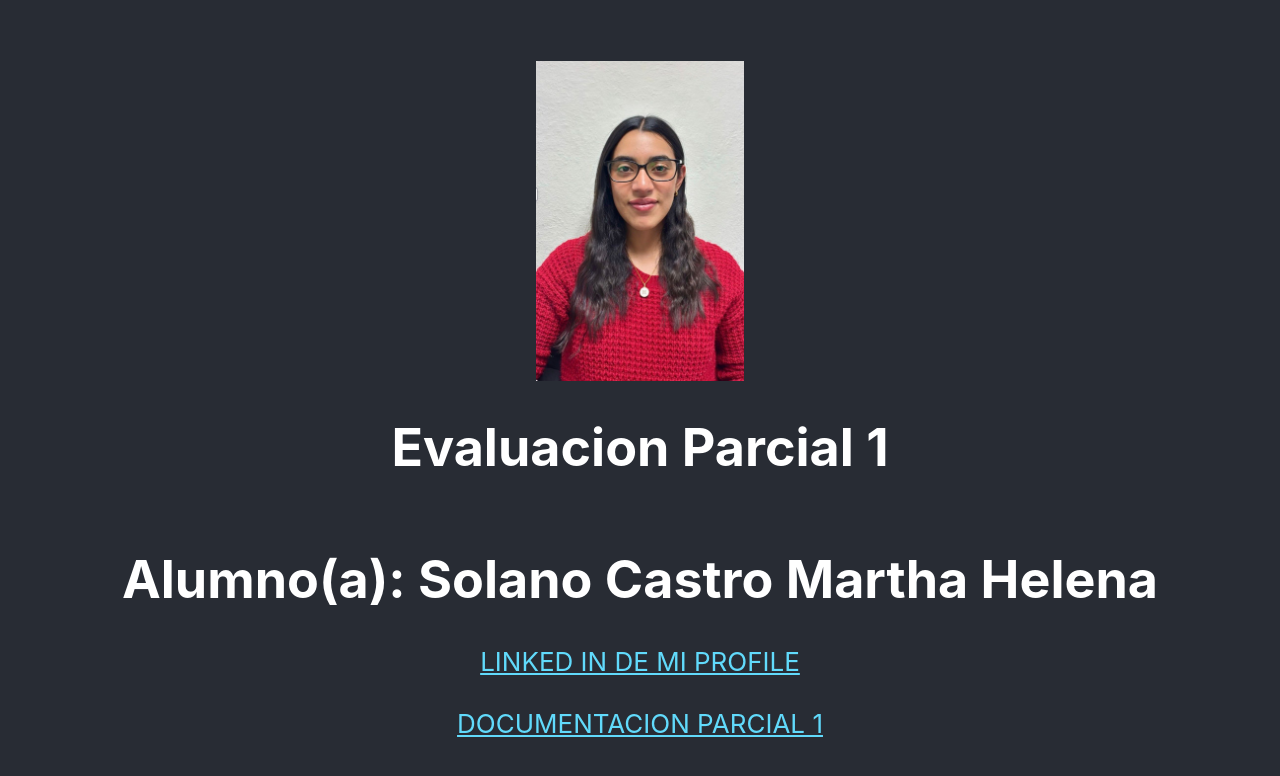
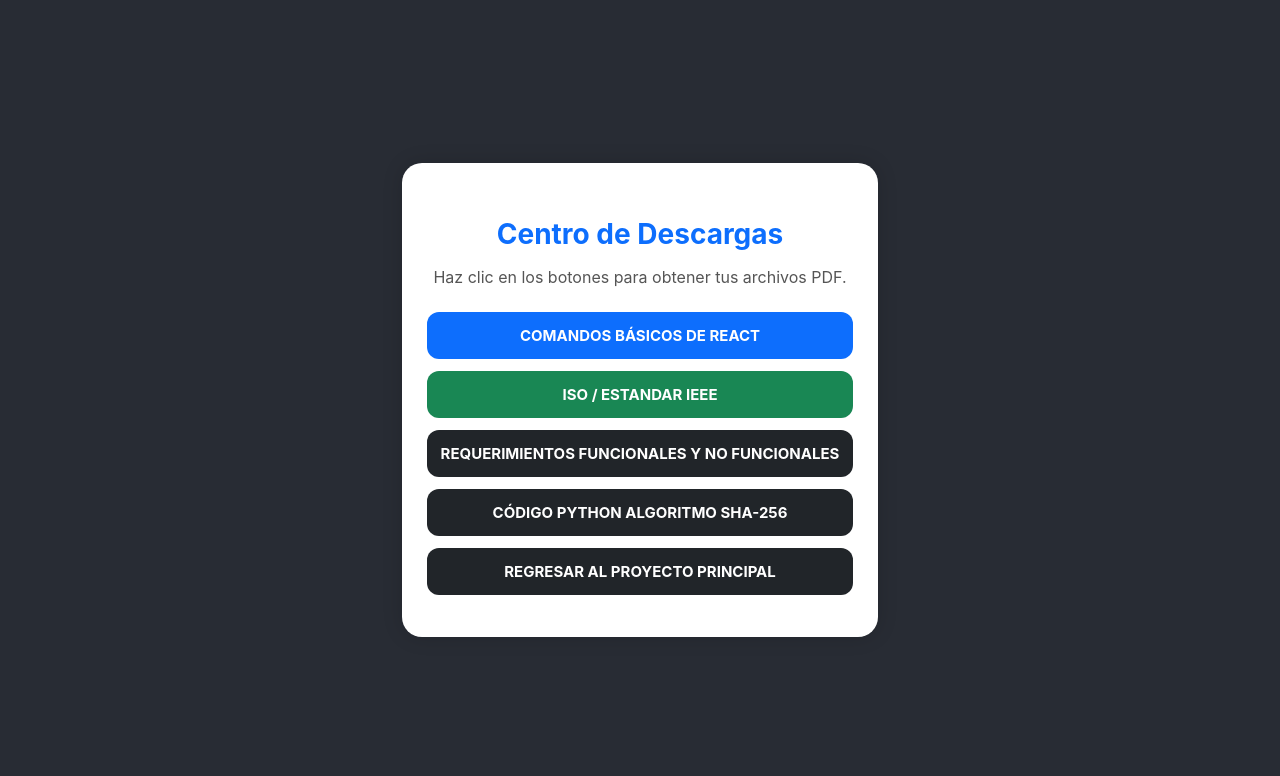
Before and after one commit to HelenaSolano/solano_parcial1, a React (Create React App) app: page /descargas in a window 1280 px wide. Shown: the top 776 px of the page. Built offline with nearby package versions, Linux system fonts and the light colour scheme.

Commit message:
Otro Proyecto React

```diff
--- a/package.json
+++ b/package.json
@@ -9,6 +9,7 @@
     "@testing-library/user-event": "^13.5.0",
     "react": "^19.2.3",
     "react-dom": "^19.2.3",
+    "react-router-dom": "^7.13.0",
     "react-scripts": "5.0.1",
     "web-vitals": "^2.1.4"
   },
--- a/src/App.js
+++ b/src/App.js
@@ -1,36 +1,46 @@
 import profile from './profile.jpeg';
 import './App.css';
 
-function App() {
+import { BrowserRouter, Routes, Route, Link } from "react-router-dom";
+import Descargas from "./Descargas";
+
+function Home() {
   return (
-    <div className="App">
-      <header className="App-header">
+    <>
       <img src={profile} className="App-logo" alt="logo" />
-        <h1>
-          Evaluacion Parcial 1
-        </h1>
-        <h1>
-           Alumno(a): Solano Castro Martha Helena
-        </h1>
+      <h1>EVALUACION PARCIAL 1</h1>
+      <h2>Alumno: Solano Castro Martha Helena</h2>
+
       <a
         className="App-link"
-          href="http://www.linkedin.com/in/helena-solano-0814b73a4?authuser=0"
+        href="https://www.linkedin.com/in/helena-solano-0814b73a4/"
         target="_blank"
         rel="noopener noreferrer"
       >
-                  LINKED IN DE MI PROFILE
+        LINKEDIN de mi perfil
       </a>
-        <br></br>
-         <a
-          className="App-link"
-          href="https://www.medikt.com.mx/practicas/documentacion.html"
-          target="_blank"
-          rel="noopener noreferrer"
-        >
-                  DOCUMENTACION PARCIAL 1
-        </a>
+
+      <br />
+
+      <Link className="App-link" to="/descargas">
+        Ir a Documentación / Descargas
+      </Link>
+    </>
+  );
+}
+
+function App() {
+  return (
+    <BrowserRouter>
+      <div className="App">
+        <header className="App-header">
+          <Routes>
+            <Route path="/" element={<Home />} />
+            <Route path="/descargas" element={<Descargas />} />
+          </Routes>
         </header>
       </div>
+    </BrowserRouter>
   );
 }
 
--- /dev/null
+++ b/src/Descargas.css
@@ -0,0 +1,50 @@
+.descargas-container {
+  max-width: 460px;      /* ancho más compacto, como el original */
+  margin: 60px auto;
+  padding: 30px 25px;
+  background: #ffffff;
+  border-radius: 20px;
+  text-align: center;
+  box-shadow: 0 0 20px rgba(0, 0, 0, 0.15);
+}
+
+.descargas-title {
+  color: #0d6efd;
+  margin-bottom: 12px;
+  font-size: 28px;
+}
+
+.descargas-text {
+  margin-bottom: 25px;
+  color: #555;
+  font-size: 16px;
+}
+
+.btn-descarga {
+  display: block;
+  margin: 12px 0;
+  padding: 14px;
+  font-size: 15px;
+  font-weight: bold;
+  text-decoration: none;
+  border-radius: 12px;
+  color: #ffffff;
+  transition: transform 0.2s ease, opacity 0.2s ease;
+}
+
+.btn-descarga:hover {
+  transform: scale(1.03);
+  opacity: 0.9;
+}
+
+.blue {
+  background: #0d6efd;
+}
+
+.green {
+  background: #198754;
+}
+
+.dark {
+  background: #212529;
+}
--- /dev/null
+++ b/src/Descargas.js
@@ -0,0 +1,57 @@
+import "./Descargas.css";
+
+function Descargas() {
+  return (
+    <div className="descargas-container">
+      <h2 className="descargas-title">Centro de Descargas</h2>
+      <p className="descargas-text">
+        Haz clic en los botones para obtener tus archivos PDF.
+      </p>
+
+      <a
+        href="https://www.medikt.com.mx/practicas/comandos.pdf"
+        target="_blank"
+        rel="noopener noreferrer"
+        className="btn-descarga blue"
+      >
+        COMANDOS BÁSICOS DE REACT
+      </a>
+
+      <a
+        href="https://www.medikt.com.mx/practicas/ieee.pdf"
+        target="_blank"
+        rel="noopener noreferrer"
+        className="btn-descarga green"
+      >
+        ISO / ESTANDAR IEEE
+      </a>
+
+      <a
+        href="https://www.medikt.com.mx/practicas/requerimientos.pdf"
+        target="_blank"
+        rel="noopener noreferrer"
+        className="btn-descarga dark"
+      >
+        REQUERIMIENTOS FUNCIONALES Y NO FUNCIONALES
+      </a>
+
+      <a
+        href="https://www.medikt.com.mx/practicas/sha_256.pdf"
+        target="_blank"
+        rel="noopener noreferrer"
+        className="btn-descarga dark"
+      >
+        CÓDIGO PYTHON ALGORITMO SHA-256
+      </a>
+
+      <a
+        href="https://DevAlejandroarellano.github.io/PaginaREACT"
+        className="btn-descarga dark"
+      >
+        REGRESAR AL PROYECTO PRINCIPAL
+      </a>
+    </div>
+  );
+}
+
+export default Descargas;
```
Also changed, not shown: src/index.html (added, +83 -0 lines), 1 other file (tests, documents, lock files or other folders). Lines whose indentation alone changed are shown as unchanged.
